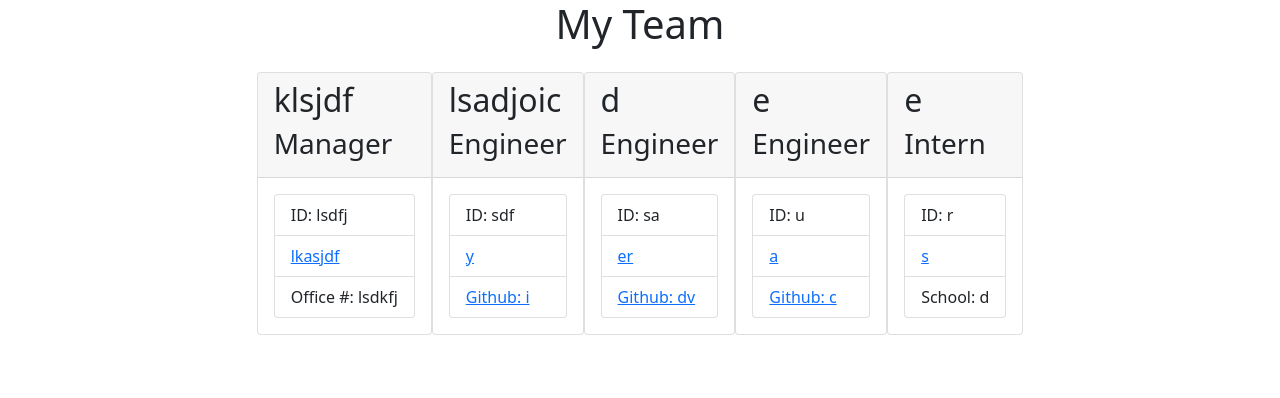
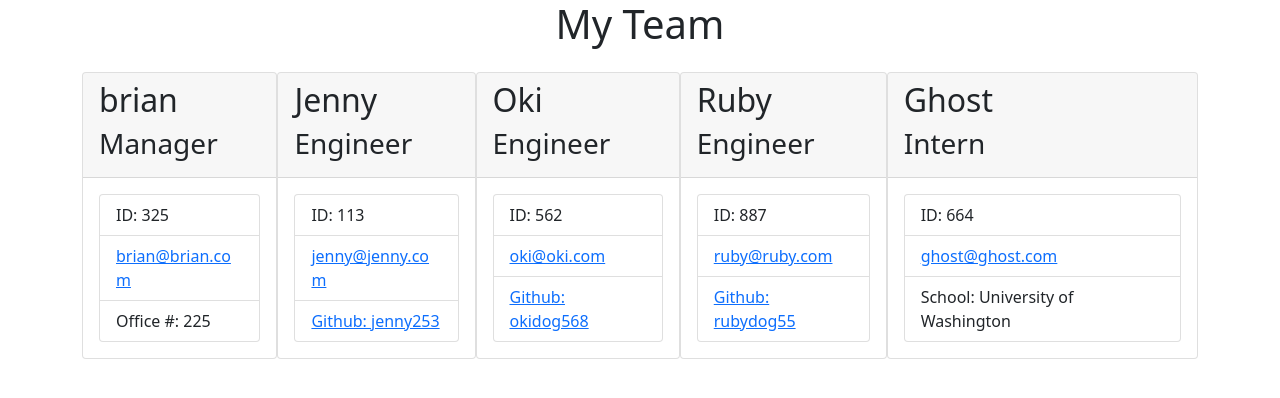
Before and after one commit to jennyrae818/Team-Builder-App, a website: page dist/team.html in a window 1280 px wide. Drawn offline with nearby package versions, Linux system fonts and the light colour scheme.

Commit message:
updated readme file after walkthrough video complete

```diff
--- a/dist/team.html
+++ b/dist/team.html
@@ -18,66 +18,66 @@
               <div class="team-area col-12 d-flex justify-content-center">
                   <div class="card employee-card">
       <div class="card-header">
-          <h2 class="card-title">klsjdf</h2>
+          <h2 class="card-title">brian</h2>
           <h3 class="card-title"><i class="fas fa-mug-hot mr-2"></i>Manager</h3>
       </div>
       <div class="card-body">
           <ul class="list-group">
-              <li class="list-group-item">ID: lsdfj</li>
-              <li class="list-group-item"><a href="mailto:lkasjdf ">lkasjdf </a></li>
-              <li class="list-group-item">Office #: lsdkfj</li>
+              <li class="list-group-item">ID: 325</li>
+              <li class="list-group-item"><a href="mailto:brian@brian.com ">brian@brian.com </a></li>
+              <li class="list-group-item">Office #: 225</li>
           </ul>
       </div>
   </div>
   <div class="card employee-card">
       <div class="card-header">
-          <h2 class="card-title">lsadjoic</h2>
+          <h2 class="card-title">Jenny</h2>
           <h3 class="card-title"><i class="fas fa-glasses mr-2"></i>Engineer</h3>
       </div>
       <div class="card-body">
           <ul class="list-group">
-              <li class="list-group-item">ID: sdf </li>
-              <li class="list-group-item"> <a href="mailto:y">y</a></li>
-              <li class="list-group-item"><a href="https://github.com/i" target="_blank" rel="noopener noreferrer">Github: i</a></li>
+              <li class="list-group-item">ID: 113 </li>
+              <li class="list-group-item"> <a href="mailto:jenny@jenny.com">jenny@jenny.com</a></li>
+              <li class="list-group-item"><a href="https://github.com/fakeaccount" target="_blank" rel="noopener noreferrer">Github: jenny253</a></li>
           </ul>
       </div>
   </div>
   <div class="card employee-card">
       <div class="card-header">
-          <h2 class="card-title">d</h2>
+          <h2 class="card-title">Oki</h2>
           <h3 class="card-title"><i class="fas fa-glasses mr-2"></i>Engineer</h3>
       </div>
       <div class="card-body">
           <ul class="list-group">
-              <li class="list-group-item">ID: sa</li>
-              <li class="list-group-item"><a href="mailto:er">er</a></li>
-              <li class="list-group-item"><a href="https://github.com/dv" target="_blank" rel="noopener noreferrer">Github: dv</a></li>
+              <li class="list-group-item">ID: 562</li>
+              <li class="list-group-item"><a href="mailto:oki@oki.com">oki@oki.com</a></li>
+              <li class="list-group-item"><a href="https://github.com/fakeaccount" target="_blank" rel="noopener noreferrer">Github: okidog568</a></li>
           </ul>
       </div>
   </div>
   <div class="card employee-card">
       <div class="card-header">
-          <h2 class="card-title">e</h2>
+          <h2 class="card-title">Ruby</h2>
           <h3 class="card-title"><i class="fas fa-glasses mr-2"></i>Engineer</h3>
       </div>
       <div class="card-body">
           <ul class="list-group">
-              <li class="list-group-item">ID: u</li>
-              <li class="list-group-item"><a href="mailto:a">a</a></li>
-              <li class="list-group-item"><a href="https://github.com/c" target="_blank" rel="noopener noreferrer">Github: c</a></li>
+              <li class="list-group-item">ID: 887</li>
+              <li class="list-group-item"><a href="mailto:ruby@ruby.com">ruby@ruby.com</a></li>
+              <li class="list-group-item"><a href="https://github.com/fakeaccount" target="_blank" rel="noopener noreferrer">Github: rubydog55</a></li>
           </ul>
       </div>
   </div>
   <div class="card employee-card">
       <div class="card-header">
-          <h2 class="card-title">e</h2>
+          <h2 class="card-title">Ghost</h2>
           <h3 class="card-title"><i class="fas fa-user-graduate mr-2"></i>Intern</h3>
       </div>
       <div class="card-body">
           <ul class="list-group">
-              <li class="list-group-item">ID: r</li>
-              <li class="list-group-item"><a href="mailto:s">s</a></li>
-              <li class="list-group-item">School: d</li>
+              <li class="list-group-item">ID: 664</li>
+              <li class="list-group-item"><a href="mailto:ghost@ghost.com">ghost@ghost.com</a></li>
+              <li class="list-group-item">School: University of Washington</li>
           </ul>
       </div>
   </div>
```
Also changed, not shown: README.md, screenshot1.png (added), screenshot2.png (added), 1 other file.
